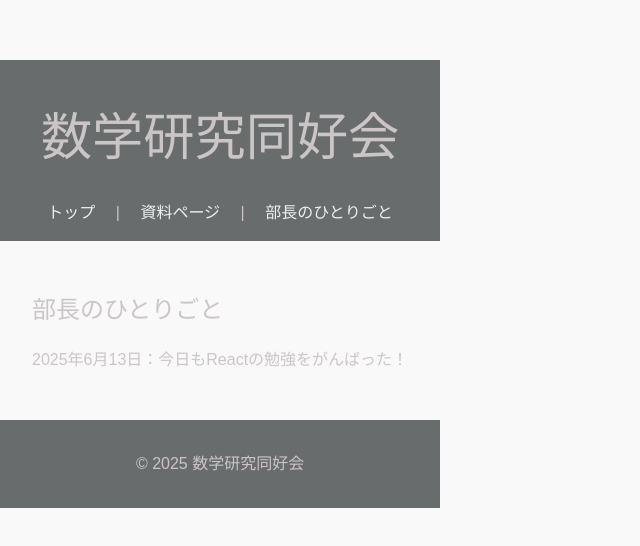
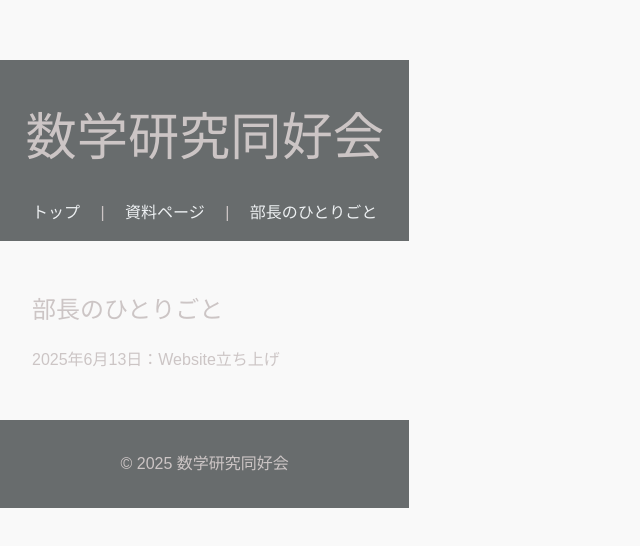
Before and after one commit to OSK-haru/math-club-site, a React (Vite) app: page /diary in a window 1280 px wide. Shown: the part 116-662 px from the top of the page, without its empty margins (0-640 px from the left). Built offline with nearby package versions, Linux system fonts and the light colour scheme; the HTML template or start-up script is replaced by a standard one.

Commit message:
Update Diary.jsx

```diff
--- a/src/pages/Diary.jsx
+++ b/src/pages/Diary.jsx
@@ -2,7 +2,7 @@ function Diary() {
   return (
     <main>
       <h2>部長のひとりごと</h2>
-      <p>2025年6月13日：今日もReactの勉強をがんばった！</p>
+      <p>2025年6月13日：Website立ち上げ</p>
     </main>
   );
 }
```
